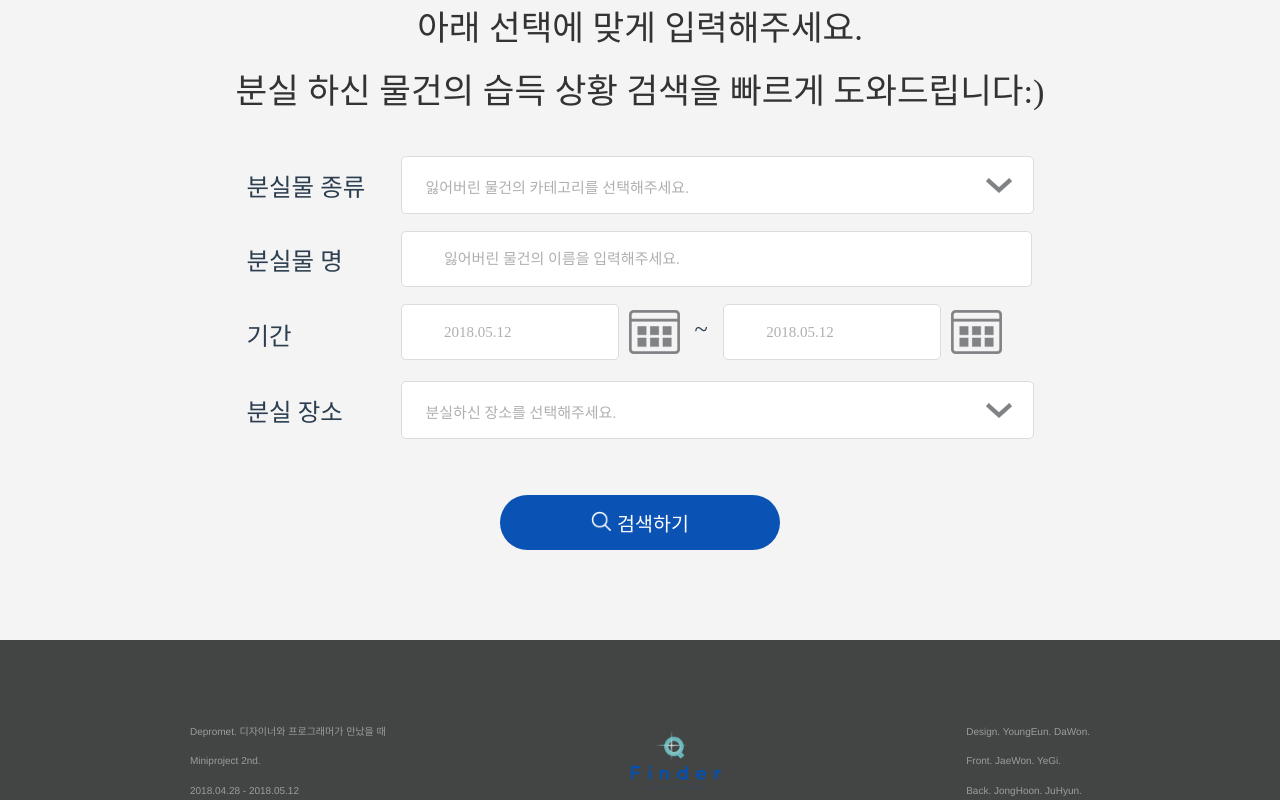
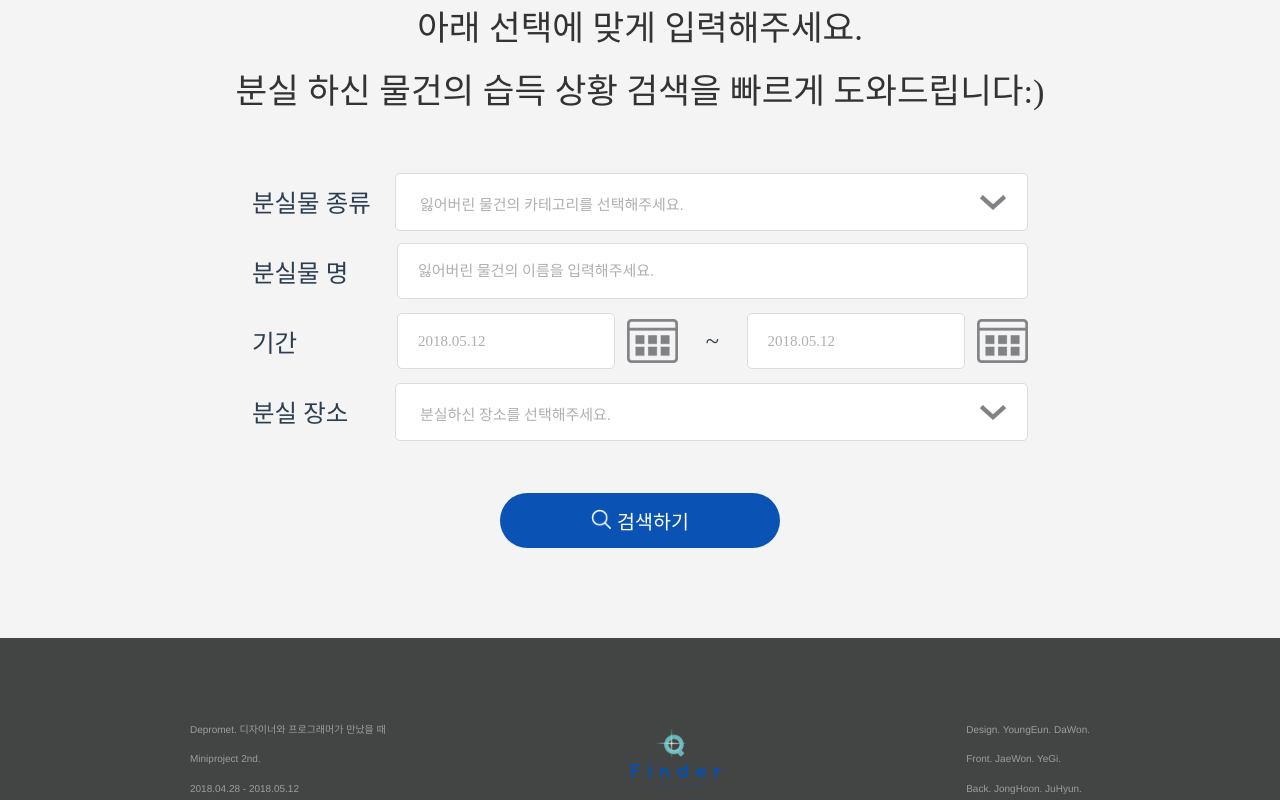
Before and after one commit to depromeet/mini02_team_02_front, a Vue app: page /#/ in a window 1280 px wide. Shown: the part 1081-1881 px from the top of the page. Built offline with nearby package versions, Linux system fonts and the light colour scheme; a web font is replaced by a local one.

Commit message:
검색 디자인 수정

```diff
--- a/src/components/Search.vue
+++ b/src/components/Search.vue
@@ -5,18 +5,18 @@
 			<p>분실 하신 물건의 습득 상황 검색을 빠르게 도와드립니다:)</p>
 		</div>
 
-		<table id="total">
-      <tr>
-        <td class="col1" v-if="!categoryDown">분실물 종류</td>
-        <td class="col1-1" v-if="categoryDown"><p>분실물 종류</p></td>
-        <td class="col2">
-          <div v-if="!categoryDown" class="select" v-bind:class="{ 'selected': categorySelected }" @click="categoryDown=true">
+		<div id="total">
+      <div class="field">
+        <div class="col1" v-if="!categoryDown">분실물 종류</div>
+        <div class="col1-1" v-if="categoryDown"><p>분실물 종류</p></div>
+        <div class="col2">
+          <div v-if="!categoryDown" class="select" v-bind:class="{ 'selected': categorySelected }" @click="clickCategoryDown(true)">
             <span>{{ categorySelected ? categoryName: '잃어버린 물건의 카테고리를 선택해주세요.' }}</span>
             <img src="../assets/bt_down.png"/>
           </div>
           <div class="category" v-if="categoryDown">
             <span>분실물 종류를 선택해주세요.</span>
-            <img id="up" src="../assets/bt_up.png" @click="categoryDown=false"/>
+            <img id="up" src="../assets/bt_up.png" @click="clickCategoryDown(false)"/>
 
             <div id="options">
               <div class="optionItem" v-for="category in categorys">
@@ -28,36 +28,36 @@
               </div>
             </div>
           </div>
-        </td>
-      </tr>
-      <tr>
-        <td class="col1">분실물 명</td>
-        <td class="col2">
-          <input id="lost-name" type="text" placeholder="      잃어버린 물건의 이름을 입력해주세요." />
-        </td>
-      </tr>
-      <tr>
-        <td class="col1">기간</td>
-        <td class="col2">
-          <div>
-            <input class="lost-date" type="text" placeholder="      2018.05.12" />
+        </div>
+      </div>
+      <div class="field">
+        <div class="col1">분실물 명</div>
+        <div class="col2">
+          <input id="lost-name" type="text" placeholder="잃어버린 물건의 이름을 입력해주세요." />
+        </div>
+      </div>
+      <div class="field">
+        <div class="col1">기간</div>
+        <div class="col2">
+          <div class="date-range">
+            <input class="lost-date" type="text" placeholder="2018.05.12" />
             <img class="cal-icon" src="../assets/bt_calendar.png" align="middle" />
             <span id="char">~</span>
-            <input class="lost-date" type="text" placeholder="      2018.05.12">
+            <input class="lost-date" type="text" placeholder="2018.05.12">
             <img class="cal-icon" src="../assets/bt_calendar.png" align="middle"/>
           </div>
-        </td>
-      </tr>
-      <tr>
-        <td class="col1" v-if="!placeDownDown">분실 장소</td>
-        <td class="col1-1" v-if="placeDownDown"><p>분실 장소</p></td>
-        <td class="col2">
+        </div>
+      </div>
+      <div class="field">
+        <div class="col1" v-if="!placeDownDown">분실 장소</div>
+        <div class="col1-1" v-if="placeDownDown"><p>분실 장소</p></div>
+        <div class="col2">
           <div class="select" v-bind:class="{ 'selected': placeSelected }" v-if="!placeDownDown" @click="clickPlaceDown(true)">
             <span>{{ placeSelected ? placeName: '분실하신 장소를 선택해주세요.' }}</span>
             <img src="../assets/bt_down.png" />
           </div>
           <div class="place-options" v-if="placeDownDown">
-            <span>분실 장소를 선택해주세요.</span>
+            <span>분실하신 장소를 선택해주세요.</span>
             <img id="up" src="../assets/bt_up.png" @click="clickPlaceDown(false)"/>
 
             <ul id="place-list">
@@ -66,10 +66,10 @@
               </li>
             </ul>
           </div>
-        </td>
-      </tr>
+        </div>
+      </div>
 
-		</table>
+		</div>
 
     <button id="search" @click="searchItems()">
       <div id="search-wrapper">
@@ -167,16 +167,19 @@ export default {
       var images = require.context('../assets/', false, /\.png$/)
       return images('./' + img + ".png")
     },
-    toggleCategory: function() {
+    clickCategoryDown: function(click) {
+      this.categoryDown = click;
+      this.placeDownDown = false;
     },
     clickCategory: function(name) {
       this.categoryName = name;
       this.categorySelected = true;
       this.categoryDown = false;
+      this.placeDownDown = false;
     },
     clickPlaceDown: function(click) {
       this.placeDownDown = click;
-      this.placeSelected = !click;
+      this.categoryDown = false;
     },
     clickPlace: function(name, id) {
       this.placeName = name;
@@ -255,7 +258,7 @@ export default {
 #message {
   font-size: 34.4px;
   color: #333333;
-  margin-bottom: 40px;
+  margin-bottom: 60px;
 }
 #message p {
   margin: 13px;
@@ -265,13 +268,26 @@ export default {
   text-align: left;
   margin: 0 auto;
   font-size: 24.5px;
+  display: flex;
+  flex-direction: column;
+  justify-content: center;
+  align-items: center;
 }
-#total tr>td {
+#total .field {
+  width: 776px;
   padding-bottom: 14px;
+  display: flex;
+  flex-direction: row;
+  align-items: center;
+  justify-content: center;
+  position: relative;
 }
 .col1 {
   width: 150px;
   height: 56px;
+  display: flex;
+  justify-content: flex-start;
+  align-items: center;
 }
 .col1-1 {
   width: 150px;
@@ -284,6 +300,8 @@ export default {
 }
 .col2 {
   height: 56px;
+  position: relative;
+  display: flex;
 }
 #char {
   margin-left: 15px;
@@ -317,6 +335,7 @@ export default {
   margin-right: 21px;
   margin-top: 21px;
   display: inline;
+  cursor: pointer;
   /*margin-bottom: 21px;*/
   /*padding-bottom: 100px;*/
 }
@@ -327,13 +346,16 @@ export default {
   background-color: #ffffff;
   border: solid 1px #dcdcdc;
   text-align: center;
+  position: relative;
+}
+.category #up {
+  cursor: pointer;
 }
 .place-options {
   width: 631px;
   border-radius: 5px;
   background-color: #ffffff;
   border: solid 1px #dcdcdc;
-  text-align: center;
 }
 /*.option {
   float: left;
@@ -369,10 +391,6 @@ input::placeholder {
 .cal-icon {
   height: 44px;
   width: 51px;
-  margin-left: 10px;
-  /*margin-top: 6px;*/
-  margin-bottom: 10px;
-  display: inline-block;
 }
 #search {
   width: 280px;
@@ -383,6 +401,8 @@ input::placeholder {
   color: #ffffff;
   border: none;
   margin-top: 40px;
+  cursor: pointer;
+  outline: 0;
 }
 #search-wrapper {
   /*margin-top: 18px;*/
@@ -404,6 +424,9 @@ input::placeholder {
   flex-wrap: wrap;
   justify-content: center;
   align-items: center;
+  position: absolute;
+  z-index: 100;
+  background: #fff;
 }
 #options .optionItem {
   height: 120px;
@@ -428,11 +451,28 @@ input::placeholder {
   color: #333333;
   padding: 0;
   margin-bottom: 0;
+  background: #fff;
+  border-left: solid 1px #dcdcdc;
+  border-right: solid 1px #dcdcdc;
+}
+.place-options span {
+  text-align: left;
 }
 .place-option {
-  padding-top: 10px;
-  padding-bottom: 10px;
-  padding-left: 50px;
+  padding-top: 15px;
+  padding-bottom: 15px;
+  padding-left: 30px;
   border-top: solid 1px #dcdcdc;
+  cursor: pointer;
+}
+.place-option:hover {
+  background: #dcdcdc;
+}
+.date-range {
+  width: 631px;
+  display: flex;
+  flex-direction: row;
+  justify-content: space-between;
+  align-items: center;
 }
 </style>
```
